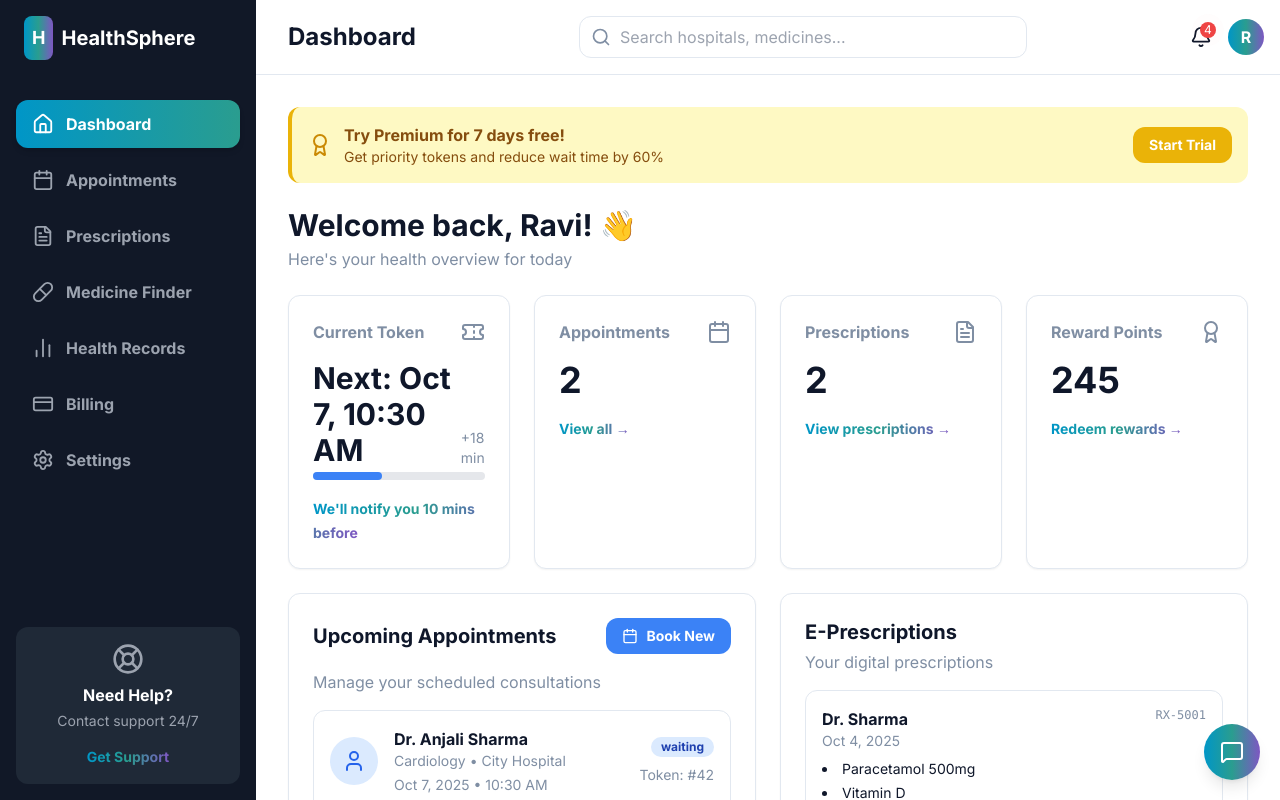
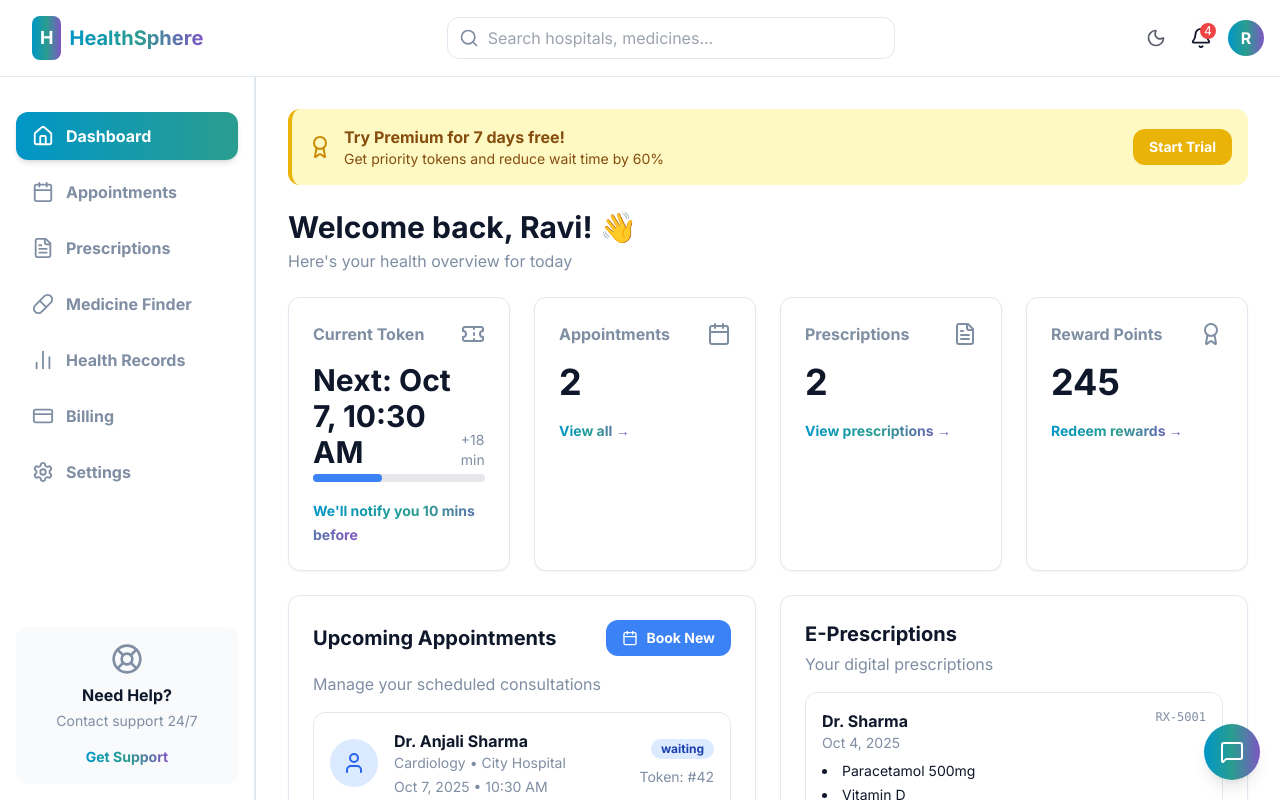
Before and after one commit to shubh09996/HealthSphere, a React (Vite) app in the folder frontend/: page /patient/dashboard in a window 1280 px wide. Shown: the top 800 px of the page. Built offline with nearby package versions, Linux system fonts and the light colour scheme.

Commit message:
modified patient header and sidebar

```diff
--- a/frontend/src/components/Patient/Header.jsx
+++ b/frontend/src/components/Patient/Header.jsx
@@ -1,21 +1,36 @@
 import React from 'react';
-import { Search, Bell, Menu } from 'lucide-react';
+import { Search, Bell, Menu, Sun, Moon } from 'lucide-react';
+import { motion } from 'framer-motion';
+import { Link } from 'react-router-dom';
+import { useTheme } from '../../context/ThemeContext';
 
 const Header = ({ isSidebarOpen, setIsSidebarOpen }) => {
+    const { theme, toggleTheme } = useTheme();
     return (
         <header className="flex items-center justify-between p-4 bg-card border-b border-border sticky top-0 z-40">
             <div className="flex items-center space-x-4">
+                {/* Mobile Menu Button */}
                 <button
                     onClick={() => setIsSidebarOpen(!isSidebarOpen)}
                     className="md:hidden p-2 rounded-md hover:bg-muted"
                 >
                     <Menu size={24} className="text-foreground" />
                 </button>
+
+                {/* Logo and Brand Name */}
                 <div className="hidden md:flex items-center space-x-2">
-                    <h1 className="text-2xl font-bold text-foreground">Dashboard</h1>
+                    <Link to="/patient/dashboard" className="flex items-center space-x-2">
+                        <div className="bg-gradient-to-r from-[#0096C7] via-[#2A9D8F] to-[#7E57C2] p-2 rounded-md">
+                            <span className="text-primary-foreground font-bold text-lg">H</span>
+                        </div>
+                        <span className="text-xl font-semibold bg-gradient-to-r from-hs-gradient-start via-hs-gradient-middle to-hs-gradient-end text-transparent bg-clip-text">
+                            HealthSphere
+                        </span>
+                    </Link>
                 </div>
             </div>
 
+            {/* Search Bar */}
             <div className="relative w-full max-w-md hidden sm:block">
                 <Search className="absolute left-3 top-1/2 -translate-y-1/2 text-muted-foreground" size={20} />
                 <input
@@ -25,7 +40,19 @@ const Header = ({ isSidebarOpen, setIsSidebarOpen }) => {
                 />
             </div>
 
+            {/* Right Side Icons */}
             <div className="flex items-center space-x-4">
+                {/* Theme Toggle Button */}
+                <motion.button
+                    onClick={toggleTheme}
+                    className="p-2 rounded-full text-foreground/70 hover:bg-muted hover:text-foreground transition-colors"
+                    whileHover={{ scale: 1.1, rotate: 15 }}
+                    transition={{ duration: 0.2 }}
+                >
+                    {theme === 'light' ? <Moon size={20} /> : <Sun size={20} />}
+                </motion.button>
+
+                {/* Notification Icon */}
                 <div className="relative cursor-pointer">
                     <Bell size={22} className="text-foreground" />
                     <span className="absolute -top-1 -right-1 flex h-4 w-4">
@@ -33,6 +60,8 @@ const Header = ({ isSidebarOpen, setIsSidebarOpen }) => {
                         <span className="relative inline-flex rounded-full h-4 w-4 bg-red-500 items-center justify-center text-white text-xs">4</span>
                     </span>
                 </div>
+
+                {/* Profile Icon */}
                 <div className="w-9 h-9 rounded-full bg-gradient-to-r from-hs-gradient-start via-hs-gradient-middle to-hs-gradient-end flex items-center justify-center text-white font-bold cursor-pointer">
                     R
                 </div>
--- a/frontend/src/components/Patient/PatientDashboardLayout.jsx
+++ b/frontend/src/components/Patient/PatientDashboardLayout.jsx
@@ -1,38 +1,41 @@
-import React from 'react';
+import React, { useState } from 'react';
 import { Outlet } from 'react-router-dom';
-import PatientSidebar from '../Patient/PatientSidebar.jsx';
-import Header from '../Patient/Header.jsx'; // Dashboard Header
+import PatientSidebar from './PatientSidebar.jsx';
+import PatientHeader from './Header.jsx'; // Dashboard Header
 
 const PatientDashboardLayout = () => {
-    const [isSidebarOpen, setIsSidebarOpen] = React.useState(false);
+    const [isSidebarOpen, setIsSidebarOpen] = useState(false);
+    const headerHeight = '64px'; // Approximate height of the fixed header
 
     return (
-        <div className="flex min-h-screen bg-background">
+        <div className="flex flex-col min-h-screen bg-background">
+            <PatientHeader isSidebarOpen={isSidebarOpen} setIsSidebarOpen={setIsSidebarOpen} />
+
+            <div className="flex flex-1">
                 {/* Desktop Sidebar */}
-            <div className="hidden md:block fixed top-0 left-0 h-full w-64">
+                <div className="hidden md:block fixed left-0 w-64 border-r border-border bg-card" style={{ top: headerHeight, height: `calc(100vh - ${headerHeight})` }}>
                     <PatientSidebar />
                 </div>
 
                 {/* Mobile Sidebar */}
+                {isSidebarOpen && (
+                    <div className="md:hidden fixed inset-0 bg-black bg-opacity-50 z-40" onClick={() => setIsSidebarOpen(false)}>
                         <div
-                className={`md:hidden fixed inset-0 bg-black bg-opacity-60 z-50 transition-opacity duration-300 ${isSidebarOpen ? 'opacity-100' : 'opacity-0 pointer-events-none'}`}
-                onClick={() => setIsSidebarOpen(false)}
-            >
-                <div
-                    className={`fixed top-0 left-0 h-full w-64 bg-card transition-transform duration-300 ${isSidebarOpen ? 'translate-x-0' : '-translate-x-full'}`}
+                            className={`fixed left-0 w-64 bg-card transition-transform duration-300 ${isSidebarOpen ? 'translate-x-0' : '-translate-x-full'}`}
+                            style={{ top: headerHeight, height: `calc(100vh - ${headerHeight})` }}
                             onClick={(e) => e.stopPropagation()}
                         >
                             <PatientSidebar />
                         </div>
                     </div>
+                )}
 
                 {/* Main Content */}
                 <div className="flex-1 flex flex-col md:ml-64">
-                <Header isSidebarOpen={isSidebarOpen} setIsSidebarOpen={setIsSidebarOpen} />
-
-                <main className="flex-1 p-4 sm:p-6 lg:p-8 overflow-y-auto">
+                    <main className="flex-1 p-4 sm:p-6 lg:p-8 overflow-y-auto pt-16">
                         <Outlet /> {/* Yahan dashboard ke pages render honge */}
                     </main>
+                </div>
             </div>
         </div>
     );
--- a/frontend/src/components/Patient/PatientSidebar.jsx
+++ b/frontend/src/components/Patient/PatientSidebar.jsx
@@ -1,6 +1,8 @@
 import React from 'react';
 import { NavLink } from 'react-router-dom';
 import { Home, Calendar, FileText, Pill, BarChart2, CreditCard, Settings, LifeBuoy } from 'lucide-react';
+// import { motion } from 'framer-motion'; // Remove motion import
+// import { useTheme } from '../../context/ThemeContext'; // Remove useTheme import
 
 const SidebarNavLink = ({ to, icon: Icon, text }) => (
     <NavLink
@@ -9,7 +11,8 @@ const SidebarNavLink = ({ to, icon: Icon, text }) => (
             `w-full flex items-center space-x-3 px-4 py-3 rounded-lg transition-all duration-200 ${
                 isActive
                 ? 'bg-gradient-to-r from-[#0096C7] to-[#2A9D8F] text-white shadow-md'
-                : 'text-gray-400 hover:bg-gray-700 hover:text-white'
+                // FIX: Light mode me hover effect ke liye text change
+                : 'text-muted-foreground hover:bg-muted hover:text-foreground'
             }`
         }
     >
@@ -28,17 +31,14 @@ const PatientSidebar = () => {
         { icon: CreditCard, text: 'Billing', path: '/patient/billing' },
         { icon: Settings, text: 'Settings', path: '/patient/settings' }
     ];
+    // const { theme, toggleTheme } = useTheme(); // Remove theme and toggleTheme
 
     return (
-        <aside className="w-full h-full bg-[#111827] text-white flex flex-col p-4">
-            <div className="flex items-center space-x-2 mb-10 px-2">
-                <div className="bg-gradient-to-r from-hs-gradient-start via-hs-gradient-middle to-hs-gradient-end p-2 rounded-md">
-                    <span className="text-white font-bold text-lg">H</span>
-                </div>
-                <span className="text-xl font-semibold">HealthSphere</span>
-            </div>
+        // FIX 1: Hardcoded background ko 'bg-card' se replace kiya, jo theme ke hisab se badlega.
+        <aside className="w-full h-full bg-card text-foreground flex flex-col p-4 border-r border-border">
+            {/* Logo yahan se hata diya gaya hai, jo sahi hai kyunki woh Header me hai */}
 
-            <nav className="flex-1 flex flex-col space-y-2">
+            <nav className="flex-1 flex flex-col space-y-2 mt-8">
                 {navItems.map(item => (
                     <SidebarNavLink
                         key={item.text}
@@ -49,13 +49,18 @@ const PatientSidebar = () => {
                 ))}
             </nav>
 
-            <div className="mt-auto bg-gray-800 rounded-lg p-4 text-center">
-                <LifeBuoy size={32} className="mx-auto text-gray-400 mb-2" />
-                <h3 className="font-bold text-white">Need Help?</h3>
-                <p className="text-sm text-gray-400 mt-1">Contact support 24/7</p>
-                <button className="mt-4 text-sm font-semibold bg-gradient-to-r from-hs-gradient-start via-hs-gradient-middle to-hs-gradient-end text-transparent bg-clip-text">
-                    Get Support
-                </button>
+            <div className="mt-auto">
+                {/* Theme Toggle Button - Removed from here */}
+
+                {/* FIX 3: Is box ka background bhi 'bg-muted' kar diya hai */}
+                <div className="bg-muted rounded-lg p-4 text-center">
+                    <LifeBuoy size={32} className="mx-auto text-muted-foreground mb-2" />
+                    <h3 className="font-bold text-foreground">Need Help?</h3>
+                    <p className="text-sm text-muted-foreground mt-1">Contact support 24/7</p>
+                    <button className="mt-4 text-sm font-semibold bg-gradient-to-r from-hs-gradient-start via-hs-gradient-middle to-hs-gradient-end text-transparent bg-clip-text">
+                        Get Support
+                    </button>
+                </div>
             </div>
         </aside>
     );
```
Lines whose indentation alone changed are shown as unchanged.
